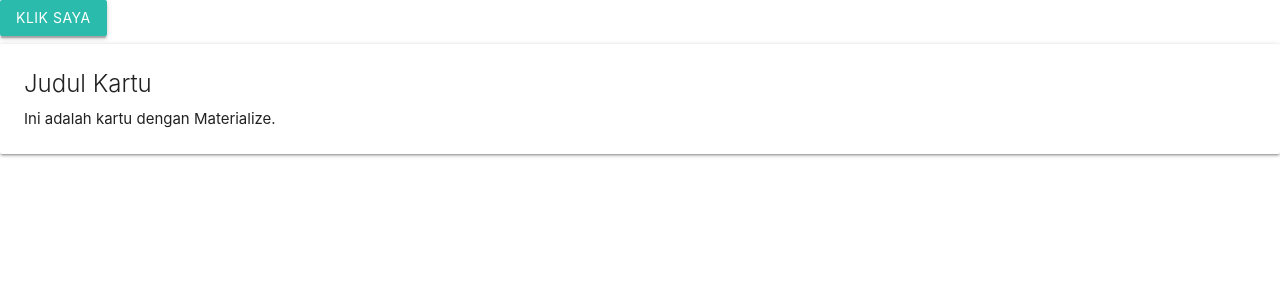
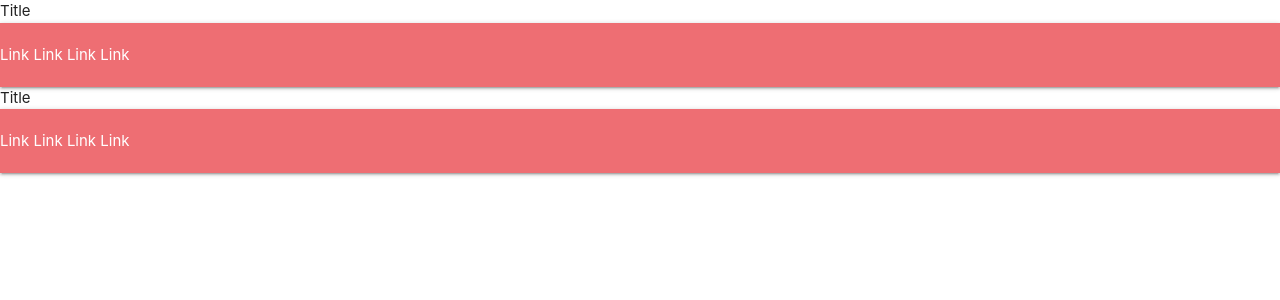
Before and after one commit to 7897git/7897git.github.io, a Jekyll site: the page built from index.html, in a window 1280 px wide. Shown: the top 300 px of the page. Built offline with Jekyll 4.4.1, drawn with Linux system fonts in a browser that asks for light colours; comment, search, counter and statistics services are not loaded.

Commit message:
Update index.html

```diff
--- a/index.html
+++ b/index.html
@@ -3,13 +3,33 @@ layout: default
 permalink: /
 ---
 
-<button class="btn waves-effect waves-light" type="submit">
-    Klik Saya
-</button>
-
-<div class="card">
-    <div class="card-content">
-        <span class="card-title">Judul Kartu</span>
-        <p>Ini adalah kartu dengan Materialize.</p>
+<!-- Always shows a header, even in smaller screens. -->
+<div class="mdl-layout mdl-js-layout mdl-layout--fixed-header">
+  <header class="mdl-layout__header">
+    <div class="mdl-layout__header-row">
+      <!-- Title -->
+      <span class="mdl-layout-title">Title</span>
+      <!-- Add spacer, to align navigation to the right -->
+      <div class="mdl-layout-spacer"></div>
+      <!-- Navigation. We hide it in small screens. -->
+      <nav class="mdl-navigation mdl-layout--large-screen-only">
+        <a class="mdl-navigation__link" href="">Link</a>
+        <a class="mdl-navigation__link" href="">Link</a>
+        <a class="mdl-navigation__link" href="">Link</a>
+        <a class="mdl-navigation__link" href="">Link</a>
+      </nav>
     </div>
+  </header>
+  <div class="mdl-layout__drawer">
+    <span class="mdl-layout-title">Title</span>
+    <nav class="mdl-navigation">
+      <a class="mdl-navigation__link" href="">Link</a>
+      <a class="mdl-navigation__link" href="">Link</a>
+      <a class="mdl-navigation__link" href="">Link</a>
+      <a class="mdl-navigation__link" href="">Link</a>
+    </nav>
+  </div>
+  <main class="mdl-layout__content">
+    <div class="page-content"><!-- Your content goes here --></div>
+  </main>
 </div>
```
